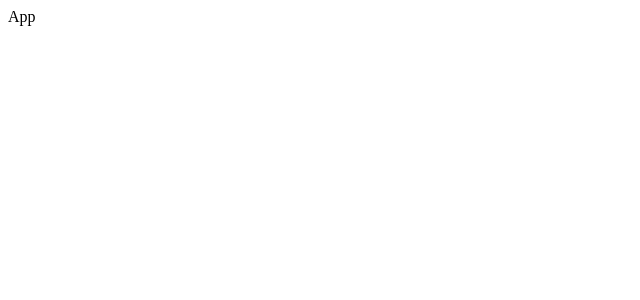
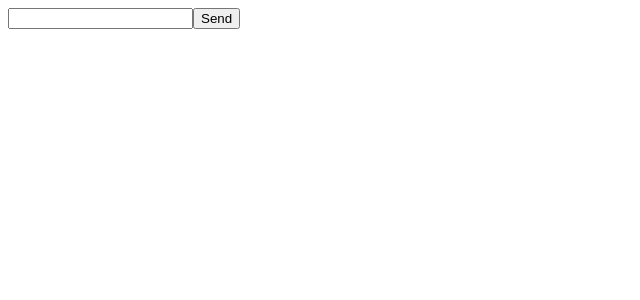
Before and after one commit to markwetzel/ChatApp, a React app in the folder client/: page / in a window 1280 px wide. Shown: the top 300 px of the page, without its empty margins (0-640 px from the left). Built offline with nearby package versions, Linux system fonts and the light colour scheme; the HTML template or start-up script is replaced by a standard one.

Commit message:
Modify input/window component to use new context

```diff
--- a/client/src/components/App.tsx
+++ b/client/src/components/App.tsx
@@ -1,7 +1,14 @@
+import { ChatProvider } from "../context/ChatContext";
+import ChatInput from "./ChatInput";
+import ChatWindow from "./ChatWindow";
+
 type Props = {};
 
 const App = (props: Props) => {
-  return <div>App</div>;
+  return <ChatProvider>
+    <ChatWindow />
+    <ChatInput />
+  </ChatProvider>;
 };
 
 export default App;
--- a/client/src/components/ChatInput.tsx
+++ b/client/src/components/ChatInput.tsx
@@ -0,0 +1,21 @@
+import { useContext, useState } from "react";
+import { ChatContext } from "../context/ChatContext";
+
+const ChatInput = () => {
+  const { addMessage } = useContext(ChatContext);
+  const [input, setInput] = useState("");
+
+  const sendMessage = () => {
+    addMessage(input);
+    setInput("");
+  };
+
+  return (
+    <div>
+      <input value={input} onChange={(e) => setInput(e.target.value)} />
+      <button onClick={sendMessage}>Send</button>
+    </div>
+  );
+};
+
+export default ChatInput;
--- a/client/src/components/ChatWindow.tsx
+++ b/client/src/components/ChatWindow.tsx
@@ -0,0 +1,16 @@
+import { useContext } from "react";
+import { ChatContext } from "../context/ChatContext";
+
+const ChatWindow = () => {
+  const { messages } = useContext(ChatContext);
+
+  return (
+    <div>
+      {messages.map((message, index) => (
+        <p key={index}>{message}</p>
+      ))}
+    </div>
+  );
+};
+
+export default ChatWindow;
```
